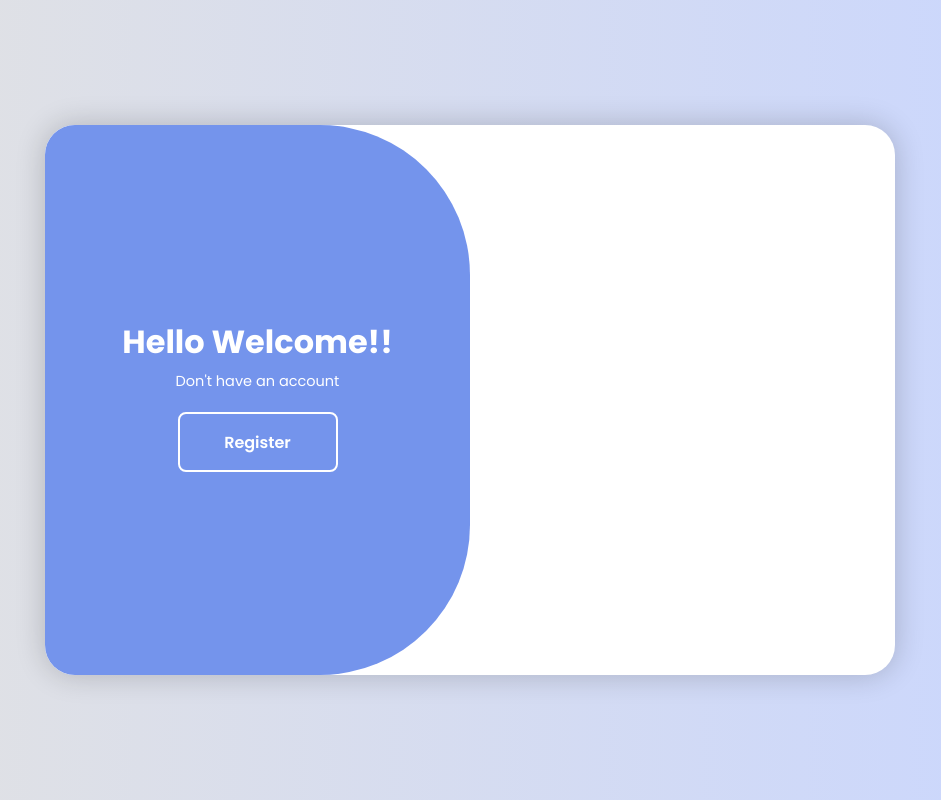
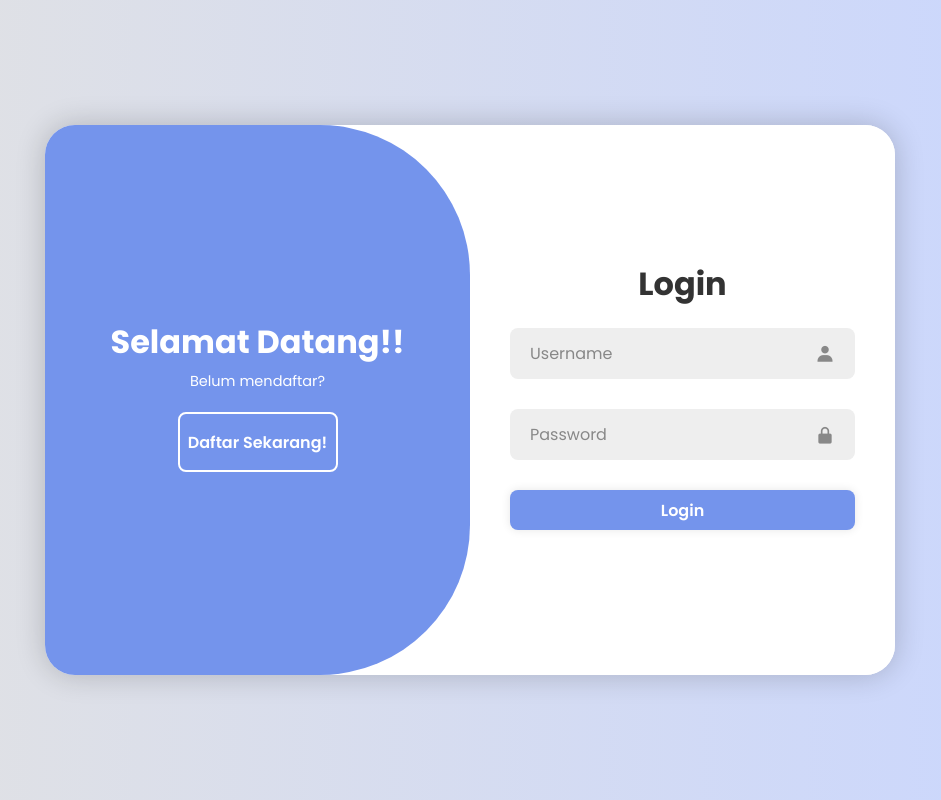
Before and after one commit to rezdni/landing-page-ppdb, a PHP site: page /login/login.html in a window 1280 px wide. Shown: the whole page, without its empty margins (170-1111 px from the left). Run offline with PHP 8.4, Linux system fonts and the light colour scheme.

Commit message:
Login page fixed

```diff
--- a/assets/script/login.js
+++ b/assets/script/login.js
@@ -1,6 +1,6 @@
 const container = document.querySelector('.container');
 const resgisterBtn = document.querySelector('.register-btn');
-const loginBtn = document.querySelector('.');
+const loginBtn = document.querySelector('.login-btn');
 
 resgisterBtn.addEventListener('click', () => {
     container.classList.add('active');
--- a/assets/styles/login.css
+++ b/assets/styles/login.css
@@ -28,6 +28,7 @@ body {
 
 .form-box {
     position: absolute;
+    right: 0;
     width: 50%;
     height: 100%;
     background: #fff;
@@ -87,7 +88,7 @@ form {
     position: absolute;
     right: 20px;
     top: 50%;
-    transform: translate(-50%);
+    transform: translateY(-50%);
     font-size: 20px;
     color: #888;
 }
--- a/login/login.html
+++ b/login/login.html
@@ -19,58 +19,58 @@
                     <i class='bx bxs-user'></i>
                 </div>
                 <div class="input-box">
-                    <input type="password" placeholder="masukan password" required>
+                    <input type="password" placeholder="Password" required>
                     <i class='bx bxs-lock-alt' ></i>
                 </div>
-                <div class="forget-link">
+                <!-- <div class="forget-link">
                     <a href="#">Forget password?</a>
-                </div>
+                </div> -->
                 <button type="submit" class="btn">Login</button>
-                <p>or login with social platfroms</p>
+                <!-- <p>or login with social platfroms</p>
                 <div class="social-icons">
                     <a href="#"><i class='bx bxl-google' ></i></a>
                     <a href="#"><i class='bx bxl-facebook-circle' ></i></a>
                     <a href="#"><i class='bx bxl-github' ></i></a>
                     <a href="#"><i class='bx bxl-linkedin' ></i></a>
-                </div>
+                </div> -->
             </form>
         </div>
 
         <div class="form-box register">
             <form action="">
-                <h1>Registeration</h1>
+                <h1>Pendaftaran</h1>
                 <div class="input-box">
-                    <input type="text" placeholder="Username" required>
+                    <input type="text" placeholder="Nama" required>
                     <i class='bx bxs-user'></i>
                 </div>
-                <div class="input-box">
+                <!-- <div class="input-box">
                     <input type="email" placeholder="masukan email" required>
                     <i class='bx bx-envelope' ></i>
-                </div>
+                </div> -->
                 <div class="input-box">
-                    <input type="password" placeholder="masukan password" required>
+                    <input type="password" placeholder="Password" required>
                     <i class='bx bxs-lock-alt' ></i>
                 </div>
-                <button type="submit" class="btn">Register</button>
-                <p>or register with social platfroms</p>
+                <button type="submit" class="btn">Daftar</button>
+                <!-- <p>or register with social platfroms</p>
                 <div class="social-icons">
                     <a href="#"><i class='bx bxl-google' ></i></a>
                     <a href="#"><i class='bx bxl-facebook-circle' ></i></a>
                     <a href="#"><i class='bx bxl-github' ></i></a>
                     <a href="#"><i class='bx bxl-linkedin' ></i></a>
-                </div>
+                </div> -->
             </form>
         </div>
 
         <div class="toggle-box">
             <div class="toggle-panel toggle-left">
-                <h1>Hello Welcome!!</h1>
-                <p>Don't have an account</p>
-                <button class="btn register-btn">Register</button>
+                <h1>Selamat Datang!!</h1>
+                <p>Belum mendaftar?</p>
+                <button class="btn register-btn">Daftar Sekarang!</button>
             </div>
             <div class="toggle-panel toggle-right">
-                <h1>Welcome back!</h1>
-                <p>Already have an account</p>
+                <h1>Selamat Datang!</h1>
+                <p>Sudah mendaftar?</p>
                 <button class="btn login-btn">Login</button>
             </div>
         </div>
```
